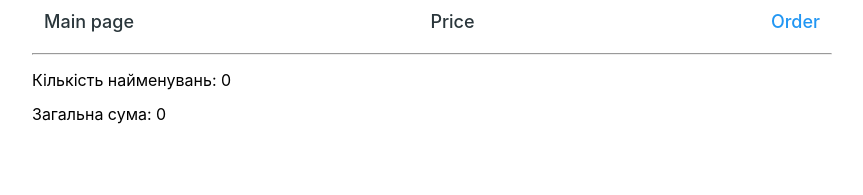
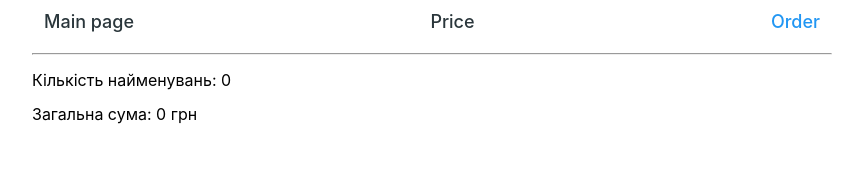
Before and after one commit to RomanPalna/findmybottle-app, a React (Create React App) app: page /order in a window 1280 px wide. Shown: the top 195 px of the page, without its empty margins (208-1071 px from the left). Built offline with nearby package versions, Linux system fonts and the light colour scheme.

Commit message:
fix bug with sum in bottlelist

```diff
--- a/src/components/BottleList/BottleList.js
+++ b/src/components/BottleList/BottleList.js
@@ -2,17 +2,21 @@ import IconButton from '../IconButton';
 import './bottleList.css';
 
 export default function BottleList({ items, onDelete }) {
-  const sum = items.reduce((prev, { price, quantity }) => {
-    const allPrice = Number(prev) + Number(price);
-    const allQuantity = Number(prev) + Number(quantity);
-    const allSum = allPrice * allQuantity;
-    return allSum;
+  const sumPrice = items.reduce((prev, { price }) => {
+    return Number(prev) + Number(price);
   }, 0);
+  const sumQuantity = items.reduce((prev, { quantity }) => {
+    return Number(prev) + Number(quantity);
+  }, 0);
+
+  console.log(sumPrice, sumQuantity);
+
+  const sum = sumPrice * sumQuantity;
 
   return (
     <div>
       <p>Кількість найменувань: {items.length}</p>
-      <p>Загальна сума: {sum}</p>
+      <p>Загальна сума: {sum} грн</p>
       <ul className="bottlelist">
         {items.map(item => (
           <li key={item.id} className="bottlelist__item">
```
